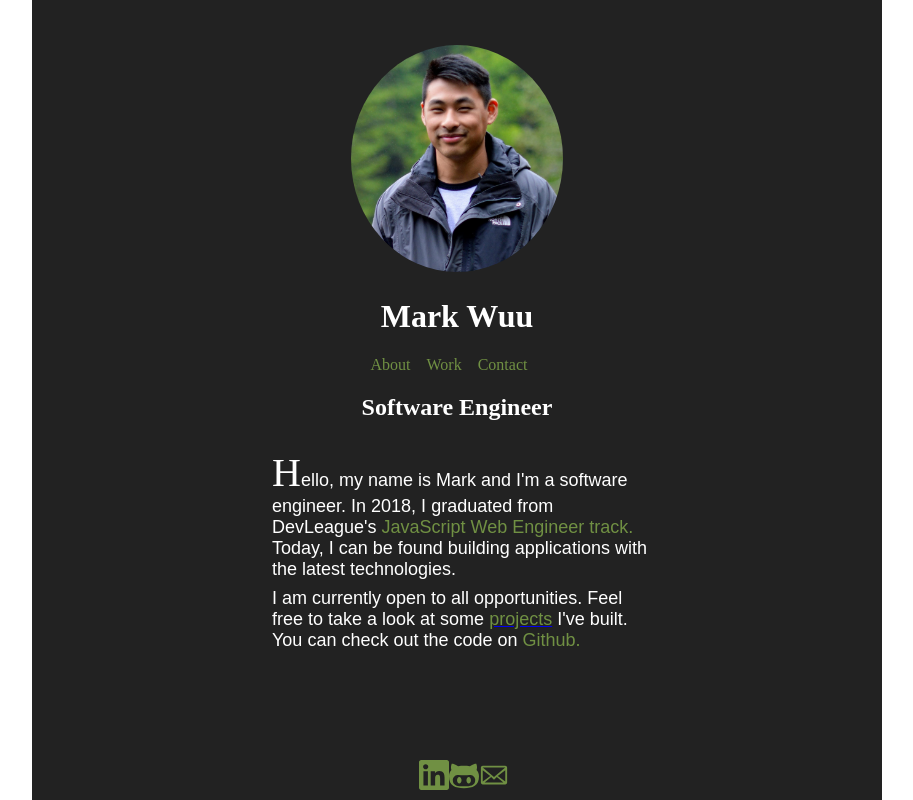
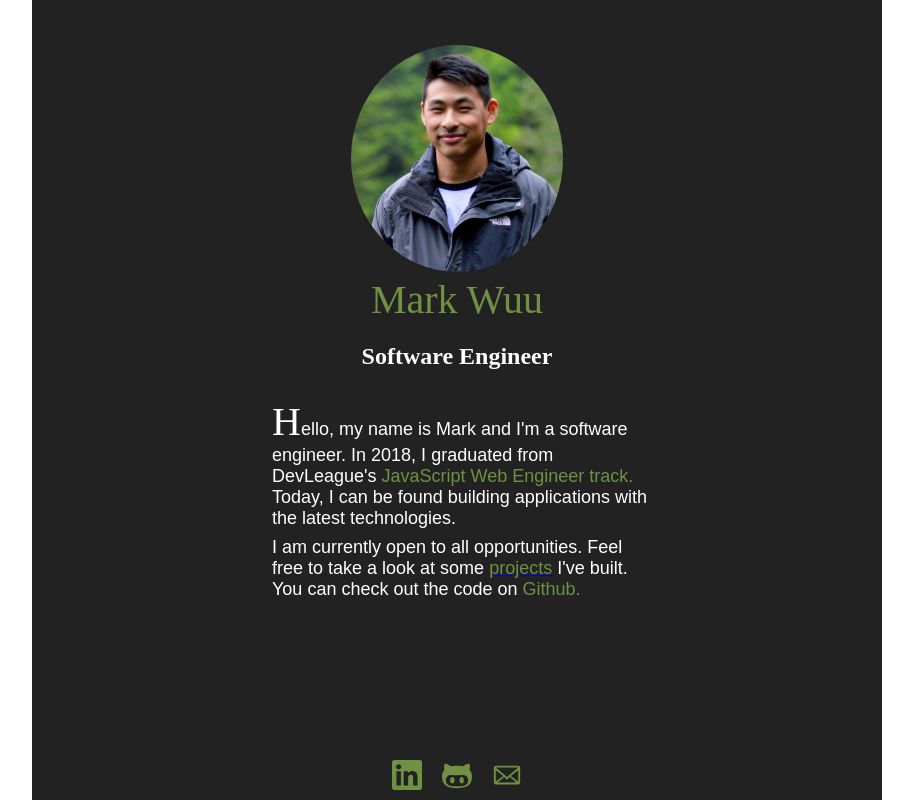
Before and after one commit to markwuu/home-page, a Gatsby app: page / in a window 1280 px wide. Shown: the whole page, without its empty margins (183-1096 px from the left). Built offline with nearby package versions, Linux system fonts and the light colour scheme.

Commit message:
Added application preview pictures

```diff
--- a/assets/icons.js
+++ b/assets/icons.js
@@ -6,6 +6,8 @@ const SVG = styled.svg`
   transition: fill 0.35s;
   width: 30px;
   height: 30px;
+  margin-left: 10px;
+  margin-right: 10px;
 
   &:hover {
     fill: white;
--- /dev/null
+++ b/src/components/UI/Biography.js
@@ -0,0 +1,13 @@
+import styled from "styled-components"
+
+export const Biography = styled.div`
+  padding-top: 8px;
+  padding-left: 10px;
+  font-family: "Source Sans Pro", sans-serif;
+  text-align: left;
+`
+export const BioContainer = styled.div`
+  font-size: 18px;
+  max-width: 390px;
+  margin: 0 auto;
+`
--- /dev/null
+++ b/src/components/UI/Footer.js
@@ -0,0 +1,10 @@
+import styled from "styled-components"
+
+export const Footer = styled.div`
+  position: fixed;
+  left: 0%;
+  bottom: 0;
+  width: 100%;
+  height: 5%;
+  text-align: center;
+`
--- /dev/null
+++ b/src/components/UI/Header.js
@@ -0,0 +1,17 @@
+import styled from "styled-components"
+
+export const Header = styled.div`
+  max-width: 850px;
+  font-family: "Domine", serif;
+  background-color: #222222;
+  color: white;
+  padding-top: 3.5%;
+
+  position: absolute;
+  top: 0;
+  bottom: 0;
+  left: 0;
+  right: 0;
+  margin: auto;
+  text-align: center;
+`
--- /dev/null
+++ b/src/components/UI/HomeTitle.js
@@ -0,0 +1,5 @@
+import styled from "styled-components"
+
+export const HomeTitle = styled.div`
+  font-size: 30px;
+`
--- a/src/components/UI/Name.js
+++ b/src/components/UI/Name.js
@@ -1,6 +1,13 @@
 import styled from "styled-components"
 
-export const NameHeader = styled.h1`
-  font-size: 45px;
+export const Name = styled.div`
+  font-size: 250%;
   text-align: center;
+  transition: 0.4s;
+  color: #709043;
+  /* font-family: "Source Sans Pro", sans-serif; */
+
+  &:hover {
+    color: white;
+  }
 `
--- /dev/null
+++ b/src/components/UI/StyledLink.js
@@ -0,0 +1,21 @@
+import styled from "styled-components"
+
+export const StyledLink = styled.a`
+  color: #709043;
+  transition: 0.4s;
+  text-decoration: none;
+
+  &:hover {
+    color: white;
+  }
+`
+
+export const StyledSpan = styled.span`
+  color: #709043;
+  transition: 0.4s;
+  text-decoration: none;
+
+  &:hover {
+    color: white;
+  }
+`
--- a/src/components/layout.js
+++ b/src/components/layout.js
@@ -1,51 +1,23 @@
 import React from "react"
 import { Link } from "gatsby"
-import styled from "styled-components"
 import { LinkedinIcon, GithubIcon, EmailIcon } from "../../assets/icons"
 import { Image } from "../components/UI/Picture"
 import profile from "../../assets/profile.jpg"
-
-const Header = styled.div`
-  max-width: 850px;
-  font-family: "Domine", serif;
-  background-color: #222222;
-  color: white;
-  padding-top: 3.5%;
-
-  position: absolute;
-  top: 0;
-  bottom: 0;
-  left: 0;
-  right: 0;
-  margin: auto;
-  text-align: center;
-`
-
-const Footer = styled.div`
-  position: fixed;
-  left: 47%;
-  bottom: 0;
-  height: 5%;
-`
-
-const ListLink = props => (
-  <li style={{ display: `inline-block`, marginRight: `1rem` }}>
-    <Link style={{ color: `#709043`, textDecoration: `none` }} to={props.to}>
-      {props.children}
-    </Link>
-  </li>
-)
+import { Footer } from "./UI/Footer"
+import { Header } from "./UI/Header"
+import { Name } from "./UI/Name"
 
 export default ({ children }) => (
   <React.Fragment>
     <Header>
       <div style={{ textAlign: `center` }}>
-        <Image src={profile} />
-        <h1>Mark Wuu</h1>
+        <Link to="/">
+          <Image src={profile} />
+        </Link>
+        <Link style={{ textDecoration: `none` }} to="/">
+          <Name>Mark Wuu</Name>
+        </Link>
       </div>
-      <ListLink to="/">About</ListLink>
-      <ListLink to="/work/">Work</ListLink>
-      <ListLink to="/contact/">Contact</ListLink>
       {children}
     </Header>
 
--- a/src/pages/index.js
+++ b/src/pages/index.js
@@ -1,46 +1,15 @@
 import React from "react"
 import Layout from "../components/layout"
 import { Link } from "gatsby"
-import styled from "styled-components"
-
-const Container = styled.div`
-  font-size: 18px;
-  max-width: 390px;
-  margin: 0 auto;
-`
-
-const StyledLink = styled.a`
-  color: #709043;
-  transition: 0.4s;
-  text-decoration: none;
-
-  &:hover {
-    color: white;
-  }
-`
-
-const StyledSpan = styled.span`
-  color: #709043;
-  transition: 0.4s;
-  text-decoration: none;
-
-  &:hover {
-    color: white;
-  }
-`
-
-const Paragraph = styled.div`
-  padding-top: 8px;
-  padding-left: 10px;
-  font-family: "Source Sans Pro", sans-serif;
-  text-align: left;
-`
+import { Biography, BioContainer } from "../components/UI/Biography"
+import { StyledLink, StyledSpan } from "../components/UI/StyledLink"
+import { HomeTitle } from "../components/UI/HomeTitle"
 
 export default () => (
   <Layout>
     <h2>Software Engineer</h2>
-    <Container>
-      <Paragraph>
+    <BioContainer>
+      <Biography>
         <span style={{ fontSize: `40px`, fontFamily: `Domine` }}>H</span>ello,
         my name is Mark and I'm a software engineer. In 2018, I graduated from
         DevLeague's{" "}
@@ -49,8 +18,8 @@ export default () => (
         </StyledLink>{" "}
         Today, I can be found building applications with the latest
         technologies.
-      </Paragraph>
-      <Paragraph>
+      </Biography>
+      <Biography>
         I am currently open to all opportunities. Feel free to take a look at
         some{" "}
         <Link to="/work">
@@ -58,7 +27,7 @@ export default () => (
         </Link>{" "}
         I've built. You can check out the code on{" "}
         <StyledLink href="https://github.com/markwuu">Github.</StyledLink>
-      </Paragraph>
-    </Container>
+      </Biography>
+    </BioContainer>
   </Layout>
 )
```
Also changed, not shown: src/components/UI/AppPreview.js (added, +7 -0 lines), src/pages/contact.js (deleted, +0 -15 lines), src/pages/work.js (+9 -2 lines), assets/ainafinda.png (added), assets/bookfinder.png (added).
